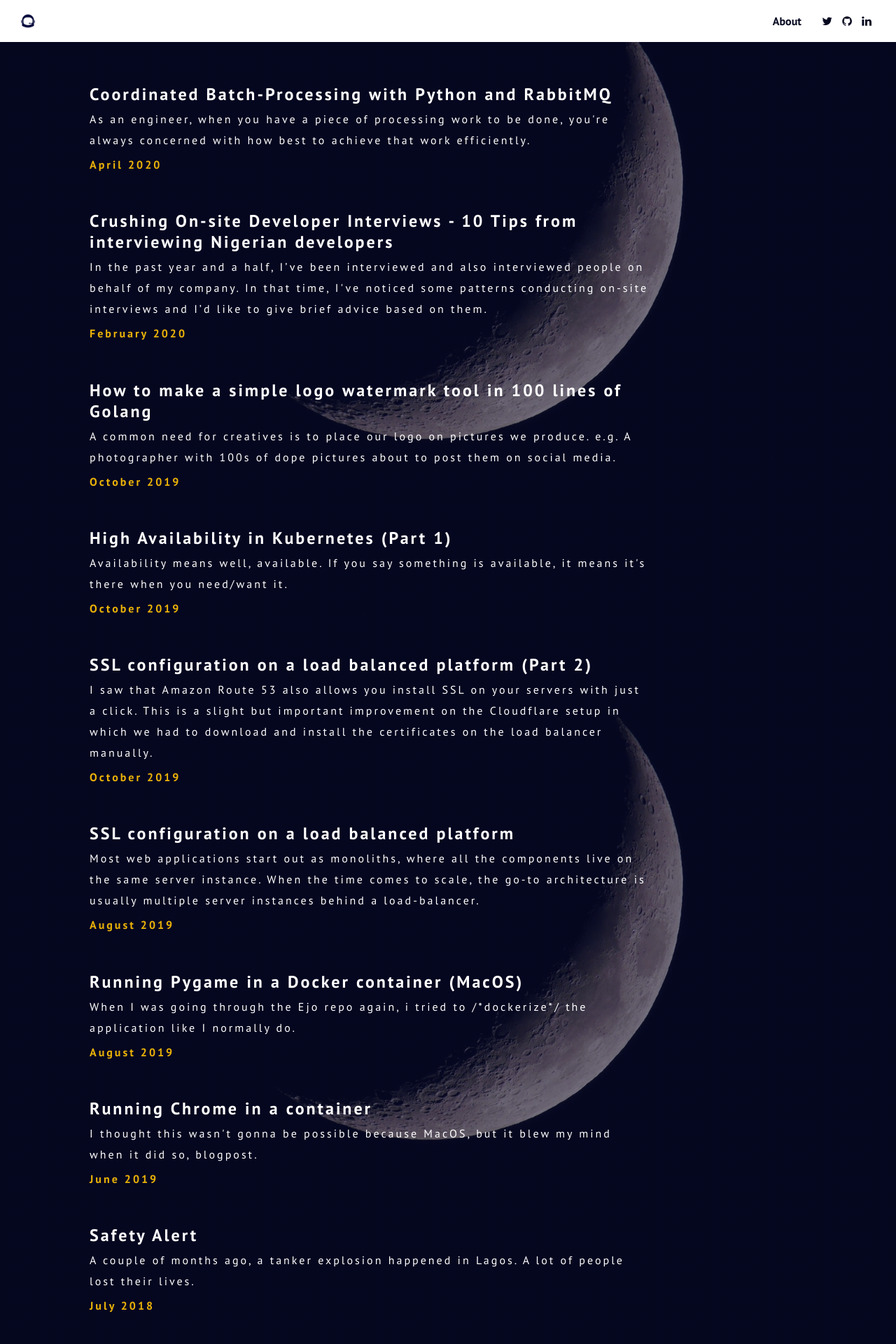
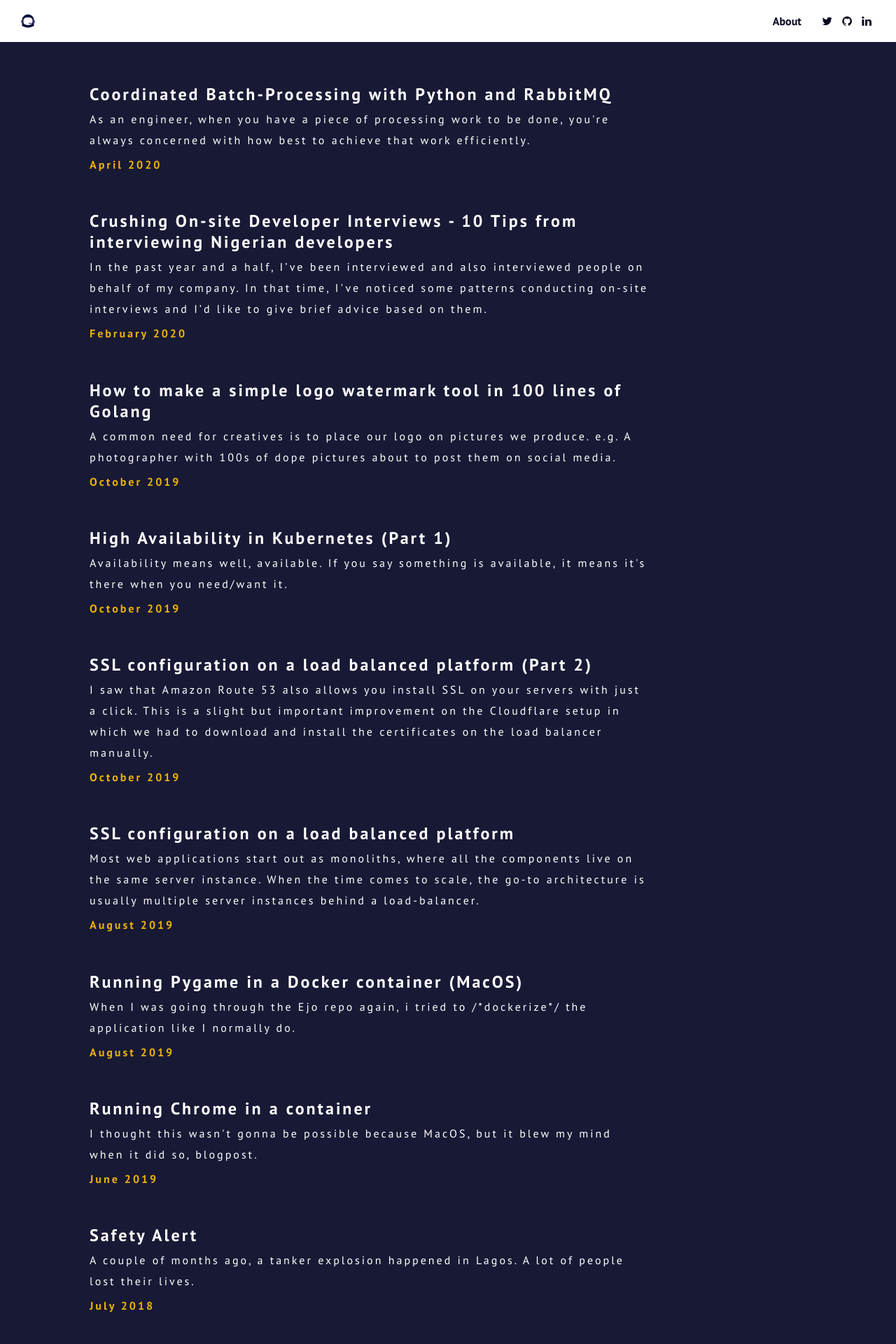
Before and after one commit to OpeOnikute/opeonikute.github.io, a Jekyll site: the page built from index.html, in a window 1280 px wide. Shown: the top 1920 px of the page at 70% size. Built offline with Jekyll 4.4.1, drawn with Linux system fonts in a browser that asks for light colours.

Commit message:
remove background image

```diff
--- a/css/style.css
+++ b/css/style.css
@@ -1,7 +1,6 @@
 body {
   margin: 0;
-  background: linear-gradient(rgba(10, 13, 62, 0.5), rgba(10, 13, 62, 0.5)),
-    url(/img/bg.jpeg);
+  background: rgb(2 3 33 / 91%);
   background-position: center;
   font-family: "PT Sans", sans-serif;
 }
```
